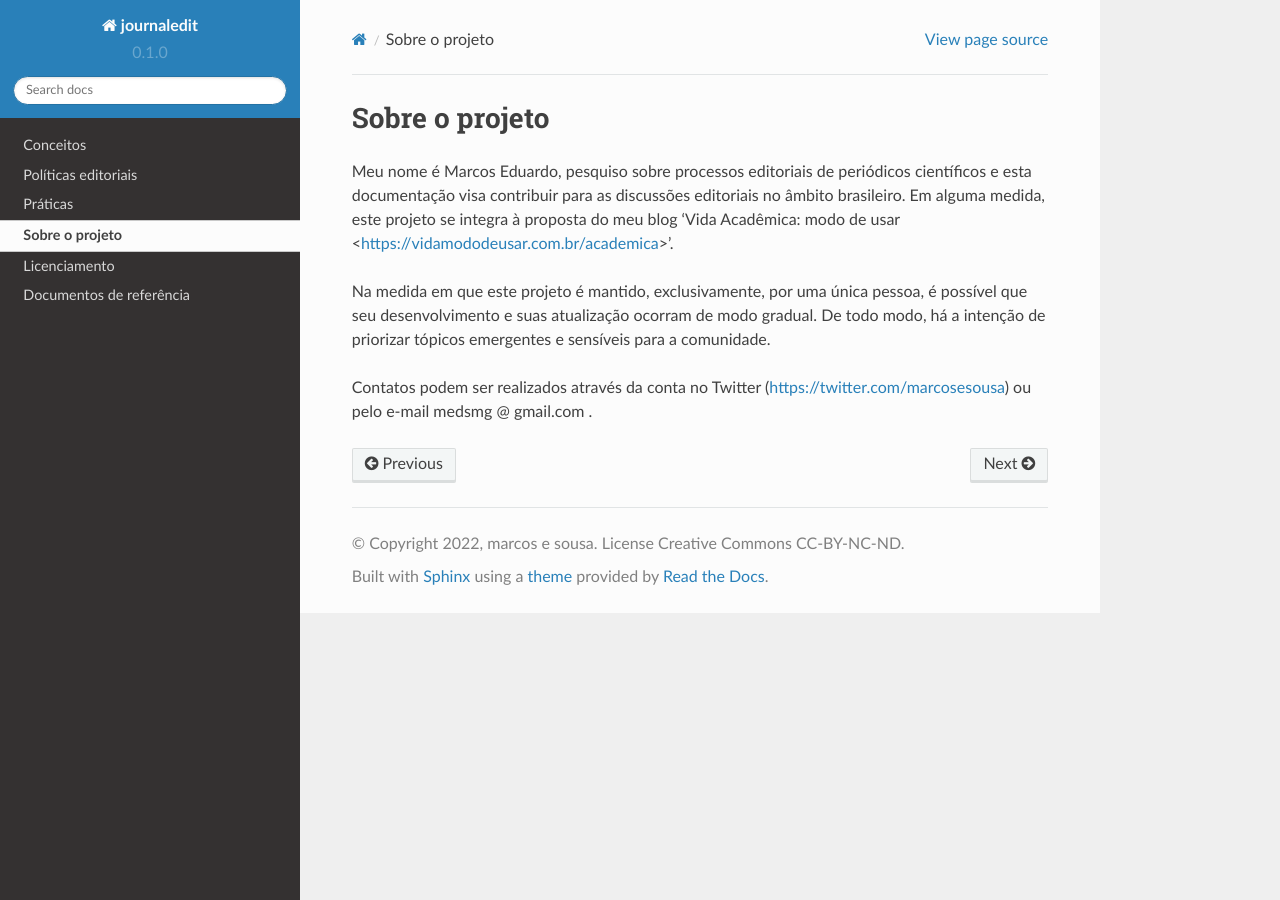
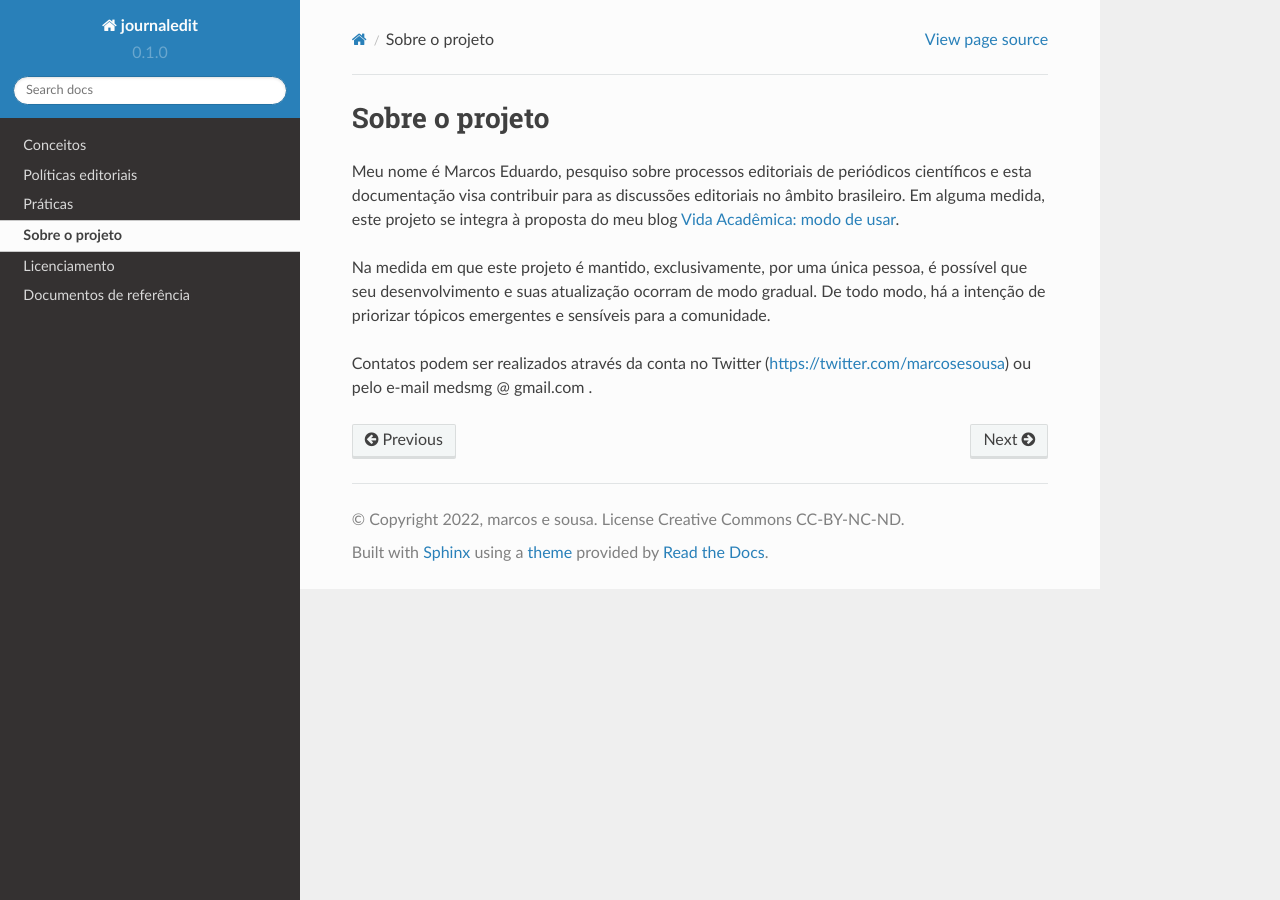
Before and after one commit to marcosesousa/journaledit, a Sphinx documentation site: the page built from docs/source/about.rst, in a window 1280 px wide. Built offline with Sphinx 7.4.7 and the Read the Docs theme 2.0.0, drawn with Linux system fonts in a browser that asks for light colours.

Commit message:
Update about

```diff
--- a/docs/source/about.rst
+++ b/docs/source/about.rst
@@ -2,7 +2,7 @@
 Sobre o projeto
 ===============
 
-Meu nome é Marcos Eduardo, pesquiso sobre processos editoriais de periódicos científicos e esta documentação visa contribuir para as discussões editoriais no âmbito brasileiro. Em alguma medida, este projeto se integra à proposta do meu blog 'Vida Acadêmica: modo de usar <https://vidamododeusar.com.br/academica>'.
+Meu nome é Marcos Eduardo, pesquiso sobre processos editoriais de periódicos científicos e esta documentação visa contribuir para as discussões editoriais no âmbito brasileiro. Em alguma medida, este projeto se integra à proposta do meu blog `Vida Acadêmica: modo de usar <https://vidamododeusar.com.br/academica>`_.
 
 Na medida em que este projeto é mantido, exclusivamente, por uma única pessoa, é possível que seu desenvolvimento e suas atualização ocorram de modo gradual. De todo modo, há a intenção de priorizar tópicos emergentes e sensíveis para a comunidade.
 
```
